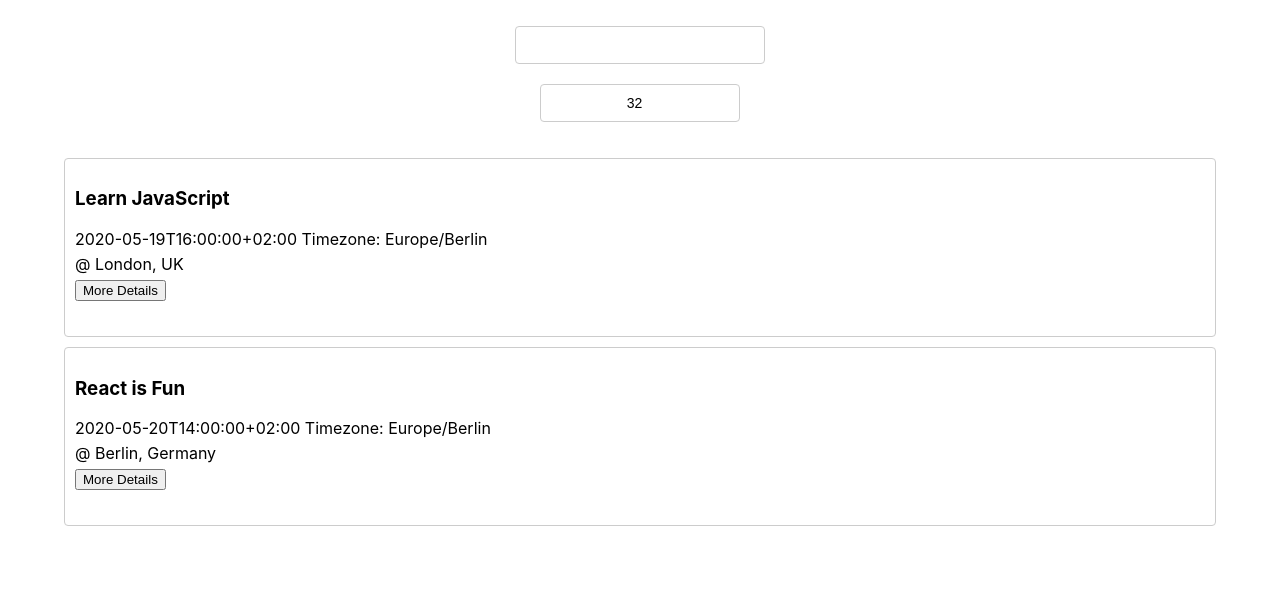
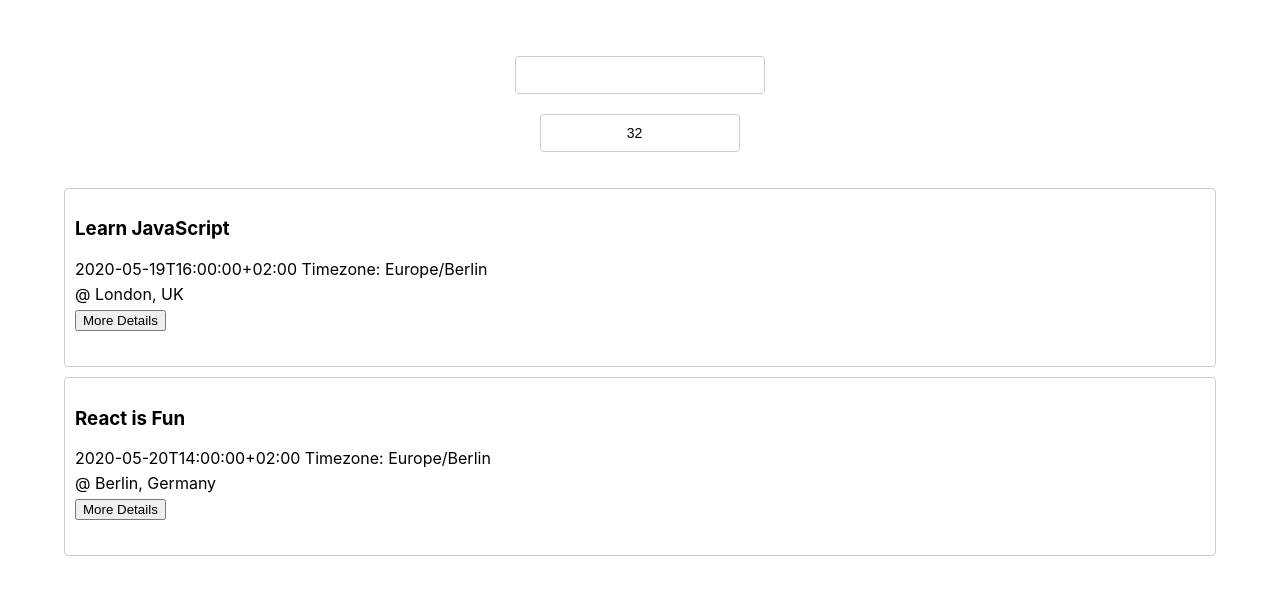
Before and after one commit to MaiaraLopes/meet, a React (Create React App) app: page / in a window 1280 px wide. Shown: the top 594 px of the page. Built offline with nearby package versions, Linux system fonts and the light colour scheme; what atatus-spa would draw is missing.

Commit message:
Fixed minor issues

```diff
--- a/src/App.css
+++ b/src/App.css
@@ -8,6 +8,9 @@
   box-sizing: border-box;
 }
 
+body {
+  padding-top: 30px;
+}
 ul {
   padding: 0;
   list-style: none;
--- a/src/CitySearch.js
+++ b/src/CitySearch.js
@@ -17,6 +17,7 @@ class CitySearch extends Component {
     if (suggestions.length === 0) {
       this.setState({
         query: value,
+        suggestions: [],
         infoText:
           "We cannot find the city you are looking for. Please try another city.",
       });
@@ -29,6 +30,7 @@ class CitySearch extends Component {
     this.setState({
       query: suggestion,
       showSuggestions: false,
+      infoText: "",
     });
 
     this.props.updateEvents(suggestion);
--- a/src/NumberOfEvents.js
+++ b/src/NumberOfEvents.js
@@ -15,6 +15,7 @@ class NumberOfEvents extends Component {
         numberOfEvents: 32,
         infoText: "Please insert a number between 1 and 32.",
       });
+      this.props.updateNumberOfEvents(32);
     } else {
       this.setState({ numberOfEvents: value, infoText: "" });
       this.props.updateNumberOfEvents(event.target.value);
```
